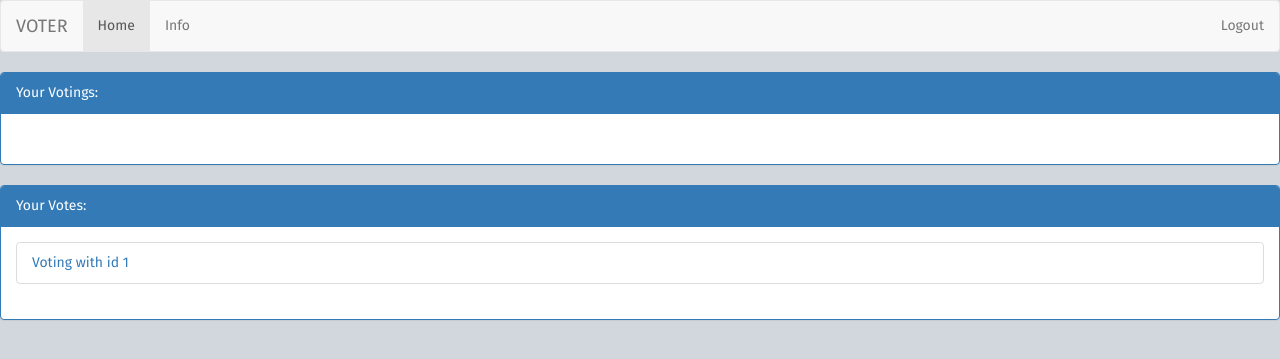
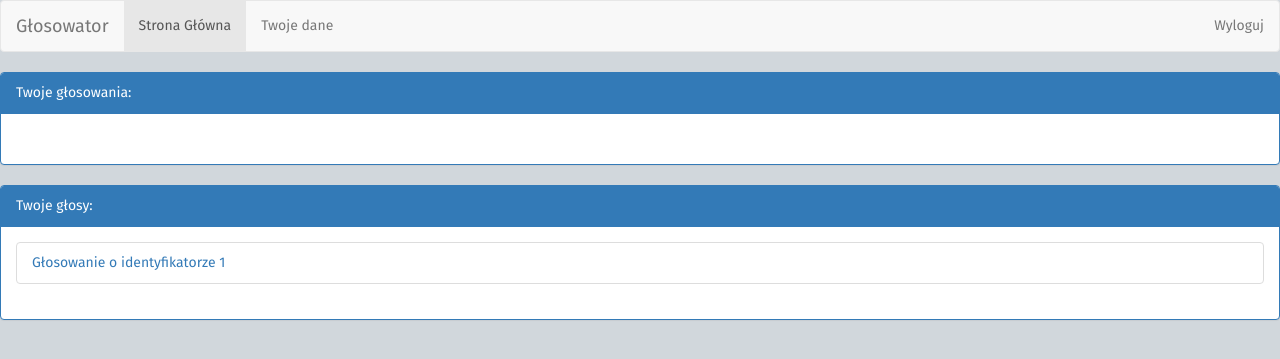
Before and after one commit to KarolWozniak/VoterApp, a Django app: page /voter/info/ in a window 1280 px wide. Shown: the top 359 px of the page. Run offline with Django 3.2, Linux system fonts and the light colour scheme; a user stored in the database is signed in; tables that the repository leaves empty hold one stand-in row (values such as "Sample post"); some libraries are stand-ins or nearby versions.

Commit message:
Polish version of app

```diff
--- a/accounts/templates/accounts/login.html
+++ b/accounts/templates/accounts/login.html
@@ -12,8 +12,8 @@
     <form class="login-form" method="post">
       {% csrf_token %}
       {{ form.as_p }}
-      <button>login</button>
-      <p class="message">Not registered? <a href="{% url 'register' %}">Create an account</a></p>
+      <button>Zaloguj</button>
+      <p class="message">Nie zarejstrowany? <a href="{% url 'register' %}">Stwórz konto</a></p>
     </form>
   </div>
 </div>
--- a/accounts/templates/accounts/register.html
+++ b/accounts/templates/accounts/register.html
@@ -11,8 +11,8 @@
     <form class="register-form" method="post">
       {% csrf_token %}
       {{ form.as_p }}
-      <button>create</button>
-      <p class="message">Already registered? <a href="{% url 'login' %}">Sign In</a></p>
+      <button>Stwórz</button>
+      <p class="message">Juz zarejestrowany? <a href="{% url 'login' %}">Zaloguj</a></p>
     </form>
   </div>
 {% endblock %}
--- a/accounts/views.py
+++ b/accounts/views.py
@@ -10,7 +10,7 @@ class RegisterView(View):
 
     def get(self, req):
         if req.user.is_authenticated:
-            return redirect('/voter/homepage')
+            return redirect('/voter')
         form = forms.UserForm()
         return render(req, 'accounts/register.html', {'form': form})
 
--- a/voter/templates/voter/base.html
+++ b/voter/templates/voter/base.html
@@ -2,7 +2,7 @@
 <html lang="en">
 <head>
   {% load static %}
-  <title>Voter App</title>
+  <title>Głosowator</title>
   <meta charset="utf-8">
   <meta name="viewport" content="width=device-width, initial-scale=1">
   <link rel="stylesheet" href="https://maxcdn.bootstrapcdn.com/bootstrap/3.3.7/css/bootstrap.min.css">
@@ -15,21 +15,21 @@
 <nav class="navbar navbar-default">
   <div class="container-fluid">
     <div class="navbar-header">
-      <a class="navbar-brand" href="{% url 'homepage' %}">VOTER</a>
+      <a class="navbar-brand" href="{% url 'homepage' %}">Głosowator</a>
     </div>
     <ul class="nav navbar-nav">
-      <li class="active"><a href="{% url 'homepage' %}">Home</a></li>
+      <li class="active"><a href="{% url 'homepage' %}">Strona Główna</a></li>
       {% if request.user.groups.all.0.name == 'Editor' %}
-      <li><a href="{% url 'edit' %}">Editor</a></li>
+      <li><a href="{% url 'edit' %}">Edytor</a></li>
       {% endif %}
-      <li><a href="{% url 'info' %}">Info</a></li>
+      <li><a href="{% url 'info' %}">Twoje dane</a></li>
     </ul>
     <ul class="nav navbar-nav navbar-right">
       <li>
           {% if user.is_authenticated %}
-	      <a href="{% url 'logout' %}" >Logout</a>
+	      <a href="{% url 'logout' %}" >Wyloguj</a>
           {% else %}
-          <a href="{% url 'login' %}" >Login</a>
+          <a href="{% url 'login' %}" >Zaloguj</a>
           {% endif %}
 	  </li>
     </ul>
--- a/voter/templates/voter/index.html
+++ b/voter/templates/voter/index.html
@@ -5,8 +5,8 @@
     <link rel="stylesheet" href="{% static 'voter/main_styles.css' %}">
 {% endblock %}
 {% block content %}
-<h1 class="title">VOTING ID : {{voting.id}}</h1>
-<h2 class="title2">Author: {{voting.author}}</h2>
+<h1 class="title">Głosowanie o identyfikatorze : {{voting.id}}</h1>
+<h2 class="title2">Autor: {{voting.author}}</h2>
 <form class="form" action="" method="post">
     {% csrf_token %}
     {% for option in voting.get_options %}
@@ -16,7 +16,7 @@
         <label for= {{forloop.counter0}} >{{ option }}</label>
     </div>
     {% endfor %}
-    <input class="button" type="submit" value="Submit">
+    <input class="button" type="submit" value="Wyślij">
 </form>
 <p class="title2">{{error}}</p>
 {% endblock %}
--- a/voter/templates/voter/info.html
+++ b/voter/templates/voter/info.html
@@ -6,24 +6,24 @@
 {% endblock %}
 {% block content %}
 <div class="panel panel-primary">
-<div class="panel-heading">Your Votings:</div>
+<div class="panel-heading">Twoje głosowania:</div>
 <div class="panel-body">
 <ul class="list-group">
     {% for voting in object_list %}
     {% if voting.author == user.get_username %}
-    <li class="list-group-item"><a href ="{%url 'monitor' voting.id%}">Voting with id {{voting.id}}</a></li>
+    <li class="list-group-item"><a href ="{%url 'monitor' voting.id%}">Głosowanie o identyfikatorze {{voting.id}}</a></li>
     {% endif %}
 {% endfor %}
 </ul>
 </div>
 </div>
 <div class="panel panel-primary">
-        <div class="panel-heading">Your Votes:</div>
+        <div class="panel-heading">Twoje głosy:</div>
         <div class="panel-body">
                 <ul class="list-group">
                         {% for vote in votes %}
                             {% if vote.user_name == user.get_username %}
-                        <li class="list-group-item"><a href ="{%url 'monitor' vote.voting_id.id %}">Voting with id {{vote.voting_id.id}}</a></li>
+                        <li class="list-group-item"><a href ="{%url 'monitor' vote.voting_id.id %}">Głosowanie o identyfikatorze {{vote.voting_id.id}}</a></li>
                         {% endif %}
                     {% endfor %}
                     </ul>
--- a/voter/templates/voter/monitor.html
+++ b/voter/templates/voter/monitor.html
@@ -2,12 +2,11 @@
 {% load static%}
 {% block scripts %}
     <script src="https://cdn.jsdelivr.net/npm/chart.js@2.9.3/dist/Chart.min.js"></script>
-    <!-- <script src="{% static 'voter/monitor.js' %}"></script>-->
     <link rel="stylesheet" href="{% static 'voter/main_styles.css' %}">
 {% endblock %}
 {% block content %}
 <div class="panel panel-primary">
-<div class="panel-heading">VOTING NUMBER : {{voting.id}}</div>
+<div class="panel-heading">Głosowanie o identyfikatorze : {{voting.id}}</div>
 <div class="panel-body">
 <div id="content">
         <br><br>
@@ -54,7 +53,7 @@
               },
               title: {
                 display: true,
-                text: 'VOTING NUMBER : {{voting.id}}'
+                text: 'Głosowanie o identyfikatorze : {{voting.id}}'
               }
             } });
         </script>
--- a/voter/urls.py
+++ b/voter/urls.py
@@ -5,7 +5,7 @@ from voter import views
 
 urlpatterns = [
     path('edit/', views.EditVotingView.as_view(), name='edit'),
-    path('', views.HomepageView.as_view(), name='homepage'),
+    path('homepage/', views.HomepageView.as_view(), name='homepage'),
     path('info/', views.InfoListView.as_view(), name='info'),
     path('<pk>/', views.VotingDetailView.as_view(), name='detail'),
     path('<pk>/monitor/', views.MonitorVotingDetailView.as_view(), name='monitor'),
--- a/voter/views.py
+++ b/voter/views.py
@@ -23,7 +23,7 @@ class VotingDetailView(LoginRequiredMixin, DetailView):
             return redirect('monitor', pk=pk)
         else:
             return render(req, self.template_name, {'voting': voting,
-                                                    'error': 'You have already voted!'})
+                                                    'error': 'Oddano juz głos!'})
 
 
 class MonitorVotingDetailView(LoginRequiredMixin, View):
@@ -65,7 +65,7 @@ class HomepageView(View):
         try:
             Voting.objects.get(pk=voting_id)
         except ObjectDoesNotExist:
-            return render(req, 'voter/homepage.html', {'message': 'There is no Voting with this ID'})
+            return render(req, 'voter/homepage.html', {'message': 'Nie ma głosowania o takim identyfikatorze!'})
         return redirect('detail', pk=voting_id)
 
 
--- a/website/settings.py
+++ b/website/settings.py
@@ -9,7 +9,6 @@ https://docs.djangoproject.com/en/2.1/topics/settings/
 For the full list of settings and their values, see
 https://docs.djangoproject.com/en/2.1/ref/settings/
 """
-import django_heroku
 import os
 
 # Build paths inside the project like this: os.path.join(BASE_DIR, ...)
@@ -122,5 +121,3 @@ USE_TZ = True
 STATIC_URL = '/static/'
 
 LOGIN_REDIRECT_URL = '/voter/homepage/'
-
-django_heroku.settings(locals())
```
Also changed, not shown: voter/templates/voter/editor.html (+8 -3 lines), voter/templates/voter/homepage.html (+2 -5 lines), accounts/migrations/0001_initial.py (added), voter/migrations/0001_initial.py.
